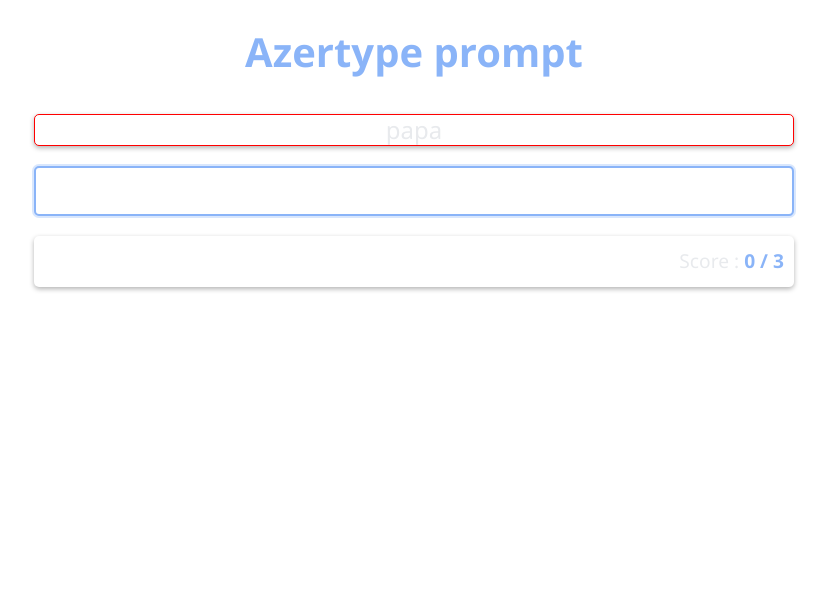
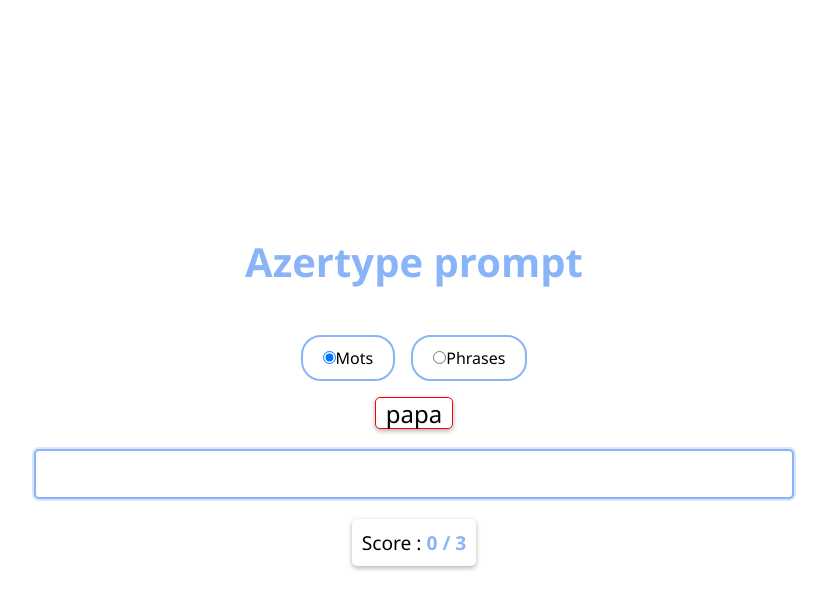
Before and after one commit to Kiingsora/Openclassrooms_Courses, a plain HTML site: page azertype_Tuto_Formuaire/index.html in a window 1280 px wide. Shown: the whole page, without its empty margins (226-1053 px from the left). Drawn offline with Linux system fonts and the light colour scheme.

Commit message:
Dossier Js : les Formulaires : exo 1 : input en place et fonctionnels

```diff
--- a/azertype_Tuto_Formuaire/css/styles.css
+++ b/azertype_Tuto_Formuaire/css/styles.css
@@ -20,13 +20,17 @@
 }
 
 body {
+  display: flex;
+  flex-direction: column;
+  align-items: center;
+  justify-content: center;
   font-family: 'Segoe UI', Tahoma, Geneva, Verdana, sans-serif;
-  line-height: 1.6;
-  color: var(--text-color);
+  color: black;
   background-color: var(--light-gray);
   padding: 20px;
-  max-width: 800px;
   margin: 0 auto;
+  width: 50rem;
+  height: 100vh;
 }
 
 /* En-tête */
@@ -45,12 +49,12 @@ h1 {
   margin-bottom: 30px;
 }
 
-input[type="radio"] {
-  opacity: 0;
-  position: fixed;
-  width: 0;
+.radioButton{
+  display: flex;
+  justify-content: center;
+  gap: 1rem;
+  margin: 1rem;
 }
-
 label {
   display: inline-block;
   background-color: white;
@@ -122,7 +126,6 @@ input[type="text"]:focus {
   justify-content: space-between;
   background-color: white;
   gap: 1rem;
-  left: 18rem;
   padding: 2rem;
   width: 30rem;
   height: 25rem;
--- a/azertype_Tuto_Formuaire/index.html
+++ b/azertype_Tuto_Formuaire/index.html
@@ -13,6 +13,11 @@
 
   <body>
     <h1>Azertype prompt</h1>
+
+    <div class="radioButton">
+        <label for="mots"><input type="radio" name="choix" checked>Mots</label>
+        <label for="phrases"><input type="radio" name="choix">Phrases</label>
+    </div>
 
     <form id="formScore" action="">
       <h2 for="">Partagez votre score</h2>
--- a/azertype_Tuto_Formuaire/scripts/script.js
+++ b/azertype_Tuto_Formuaire/scripts/script.js
@@ -46,6 +46,7 @@ function afficherProposition(proposition) {
   }
 }
 
+// affiche le formulaire
 function formApparition(){
   setTimeout(() => {
     formulaire.style.display = "flex";
@@ -60,7 +61,17 @@ function afficherResultat(score, mots) {
   affichageScore.innerText = ` ${score} / ${mots.length}`;
 }
 
-let motsOuPhrases = document.querySelectorAll('input[name="typeText');
+// gestion formulaire
+function formAppair() {
+  formulaire.addEventListener('submit', (event)=>{
+    event.preventDefault();
+    nom.value = "";
+    email.value = "";
+    console.log("submited");
+  })
+}
+
+let motsOuPhrases = document.querySelectorAll('input[name="choix"]');
 let typeText= "";
 
 for (let i = 0; i < motsOuPhrases.length; i++) {
@@ -69,14 +80,3 @@ for (let i = 0; i < motsOuPhrases.length; i++) {
       break
     }
 }
-
-
-
-function formAppair() {
-  formulaire.addEventListener('submit', (event)=>{
-    event.preventDefault();
-    nom.value = "";
-    email.value = "";
-    console.log("submited");
-  })
-}
```
